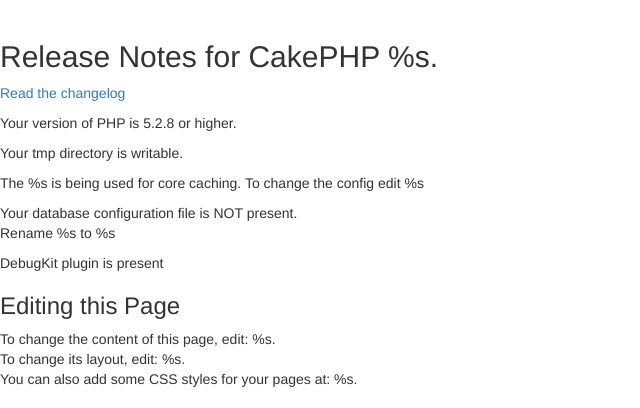
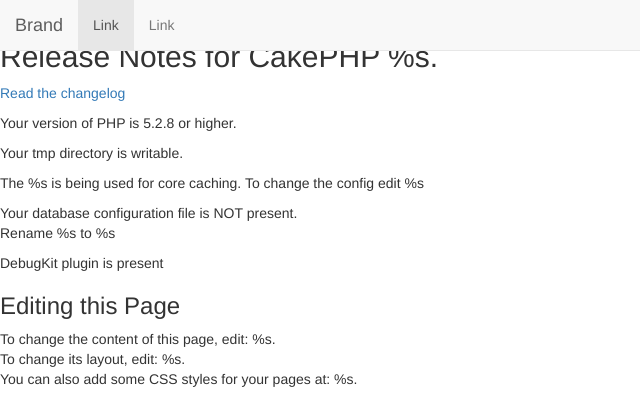
Before and after one commit to tkiethanom/myweddingwebsite, a CakePHP app: the page made by app/View/Pages/home_backup.ctp in a window 1280 px wide. Shown: the top 408 px of the page, without its empty margins (0-640 px from the left). Run offline with PHP 8.4 and a stand-in for CakePHP, Linux system fonts and the light colour scheme; the template is opened without the code that fills it, so the values that code supplies are empty; some libraries are stand-ins or nearby versions.

Commit message:
Added navbar

```diff
--- /dev/null
+++ b/app/View/Elements/navbar.ctp
@@ -0,0 +1,24 @@
+<nav class="navbar navbar-default navbar-fixed-top">
+	<div class="container-fluid">
+		<!-- Brand and toggle get grouped for better mobile display -->
+		<div class="navbar-header">
+			<button type="button" class="navbar-toggle collapsed" data-toggle="collapse" data-target="#bs-example-navbar-collapse-1">
+				<span class="sr-only">Toggle navigation</span>
+				<span class="icon-bar"></span>
+				<span class="icon-bar"></span>
+				<span class="icon-bar"></span>
+			</button>
+			<a class="navbar-brand" href="#">Brand</a>
+		</div>
+
+		<!-- Collect the nav links, forms, and other content for toggling -->
+		<div class="collapse navbar-collapse" id="bs-example-navbar-collapse-1">
+			<ul class="nav navbar-nav">
+				<li class="active">
+					<a href="/">Link <span class="sr-only">(current)</span></a>
+				</li>
+				<li><a href="#">Link</a></li>
+			</ul>
+		</div><!-- /.navbar-collapse -->
+	</div><!-- /.container-fluid -->
+</nav>
--- a/app/View/Layouts/default.ctp
+++ b/app/View/Layouts/default.ctp
@@ -29,8 +29,8 @@
 		echo $this->Html->css('bootstrap.min');
 		echo $this->Html->css('font-awesome.min');
 
+		echo $this->Html->script('jquery-1.11.2.min');
 		echo $this->Html->script('bootstrap.min');
-		echo $this->Html->script('jquery-1.11.2.min');
 
 		echo $this->fetch('meta');
 		echo $this->fetch('css');
@@ -43,6 +43,7 @@
 		<div id="header">
 			<h1></h1>
 		</div>
+		<?php echo $this->element("navbar") ?>
 		<div id="content">
 			<div class="container-fluid">
 				<div class="row">
```
